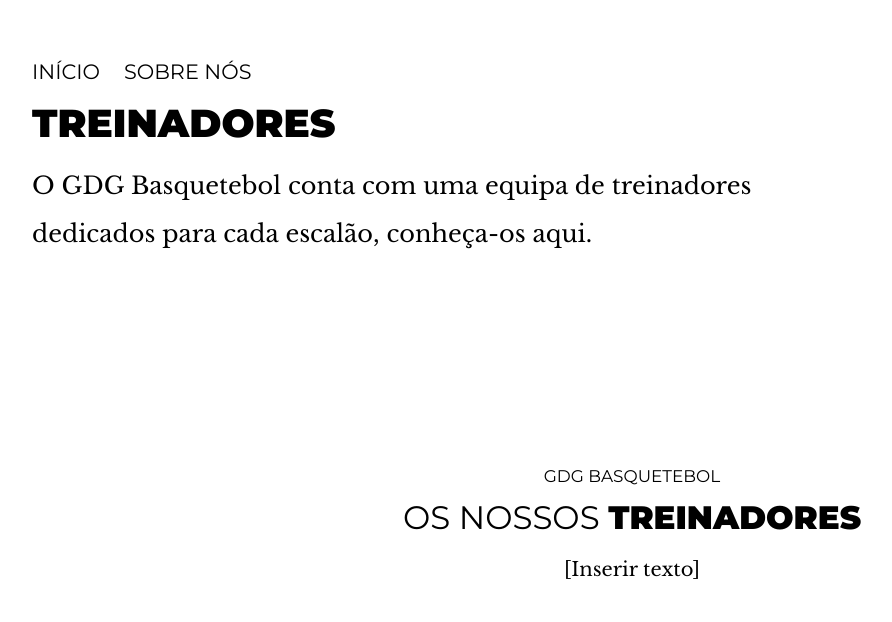
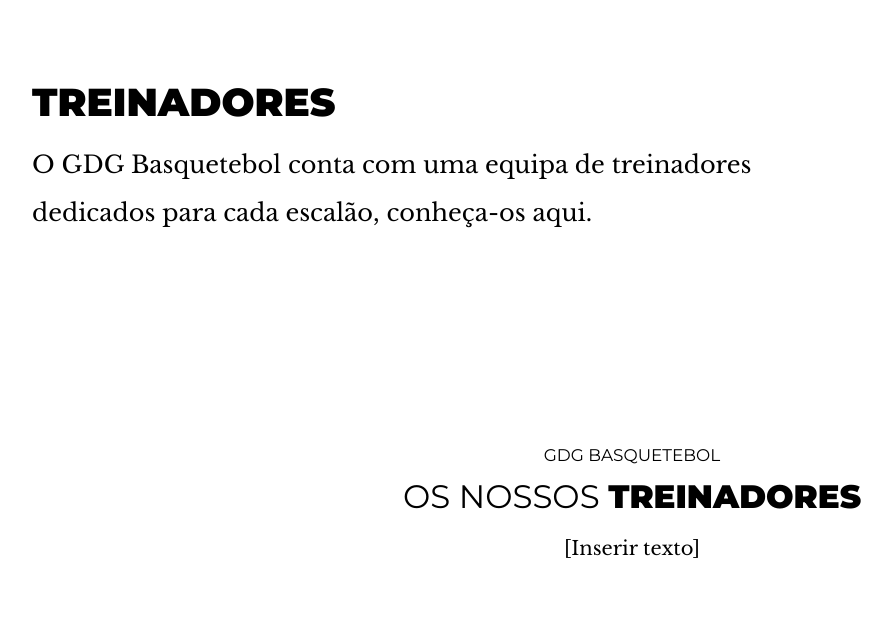
Before and after one commit to Ana1919/Ana1919.github.io, a website built with Parcel: page treinadores.html in a window 1280 px wide. Shown: the part 178-800 px from the top of the page, without its empty margins (8-900 px from the left). Built offline with nearby package versions, Linux system fonts and the light colour scheme.

Commit message:
+remove breadcrumbs

```diff
--- a/treinadores.html
+++ b/treinadores.html
@@ -632,9 +632,7 @@
               <div class="bt_bb_column">
                 <div class="bt_bb_column_content">
                   <header class="bt_bb_headline bt_bb_size_large bt_bb_superheadline bt_bb_subheadline"><h1><span
-                    class="bt_bb_headline_superheadline"><span class="btBreadCrumbs"><span><a
-                    href="index.html">Início</a></span><span><a
-                    href="#">Sobre nós</a></span></span></span><span
+                    class="bt_bb_headline_superheadline"></span><span
                     class="bt_bb_headline_content"><span>Treinadores</span></span></h1>
                     <div class="bt_bb_headline_subheadline">O GDG Basquetebol conta com uma equipa de treinadores dedicados para cada escalão, conheça-os aqui.
                     </div>
```
Also changed, not shown: form.html (+1 -2 lines), patrocinadores.html (+1 -3 lines).
